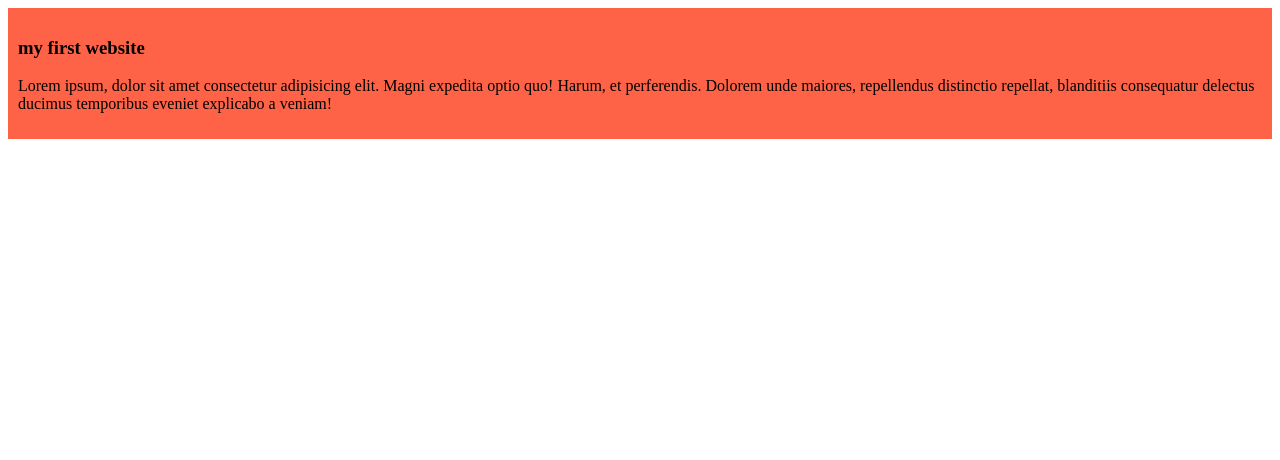
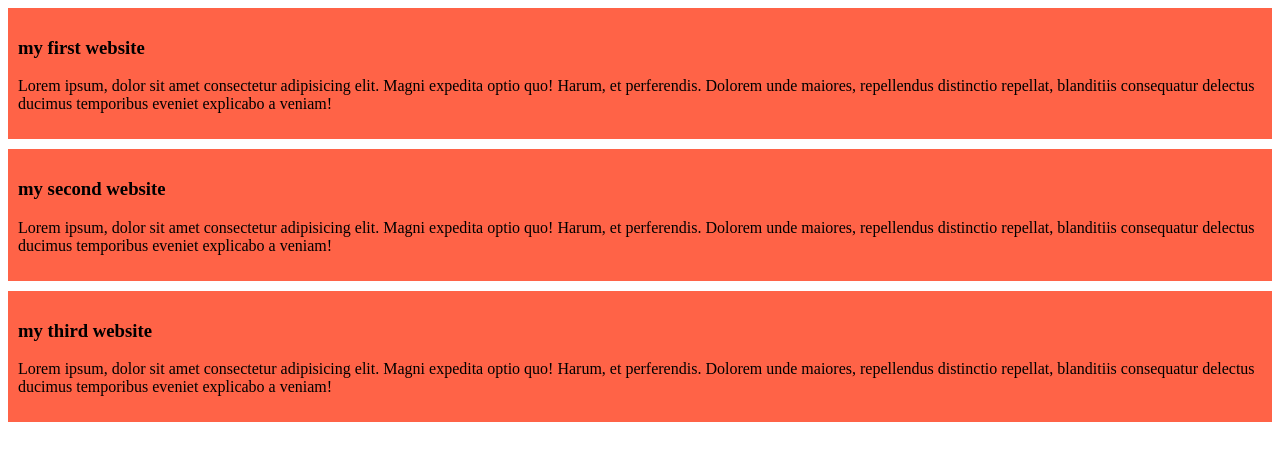
Before and after one commit to mahim25web/my-first-github-report, a plain HTML site: page index.html in a window 1280 px wide. Drawn offline with Linux system fonts and the light colour scheme.

Commit message:
added second blog

```diff
--- a/index.html
+++ b/index.html
@@ -14,4 +14,15 @@
     </div>
 
 </body>
+<div>
+
+    <h3>my second website </h3>
+    <p>Lorem ipsum, dolor sit amet consectetur adipisicing elit. Magni expedita optio quo! Harum, et perferendis. Dolorem unde maiores, repellendus distinctio repellat, blanditiis consequatur delectus ducimus temporibus eveniet explicabo a veniam!</p>
+</div>
+<div>
+
+    <h3>my third website </h3>
+    <p>Lorem ipsum, dolor sit amet consectetur adipisicing elit. Magni expedita optio quo! Harum, et perferendis. Dolorem unde maiores, repellendus distinctio repellat, blanditiis consequatur delectus ducimus temporibus eveniet explicabo a veniam!</p>
+</div>
+
 </html>
--- a/styles/blog.css
+++ b/styles/blog.css
@@ -2,5 +2,6 @@ div {
 
     background-color: tomato;
     padding: 10px;
+margin-bottom: 10px;
 
 }
```
